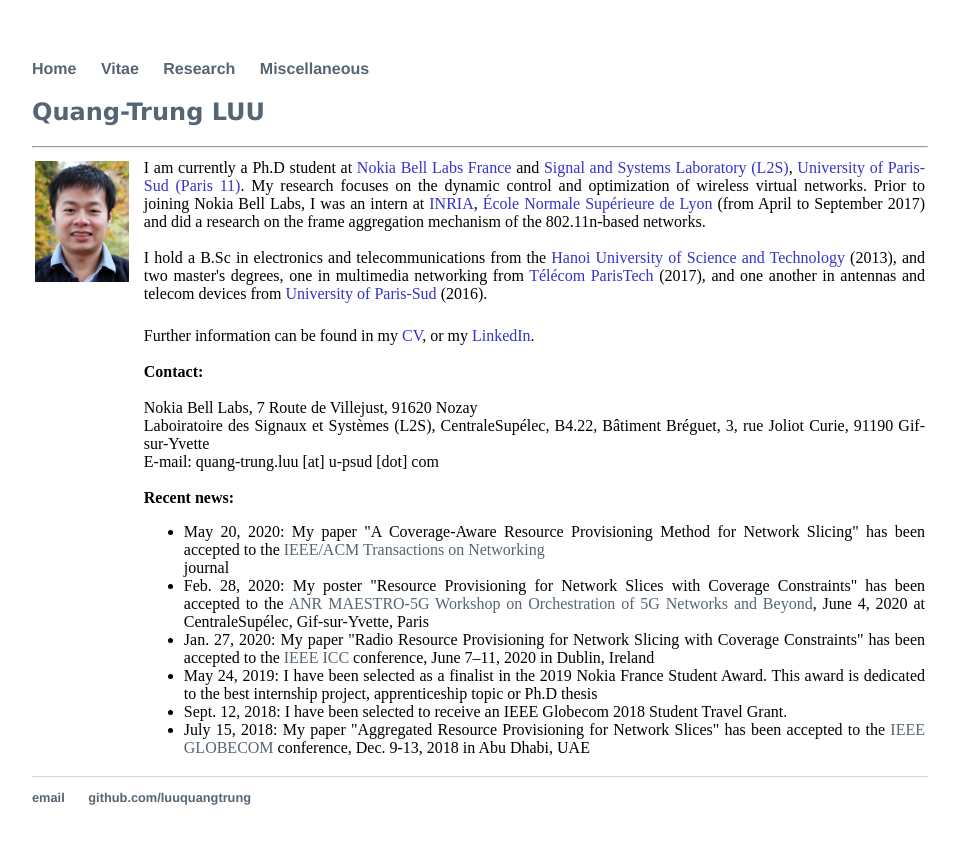
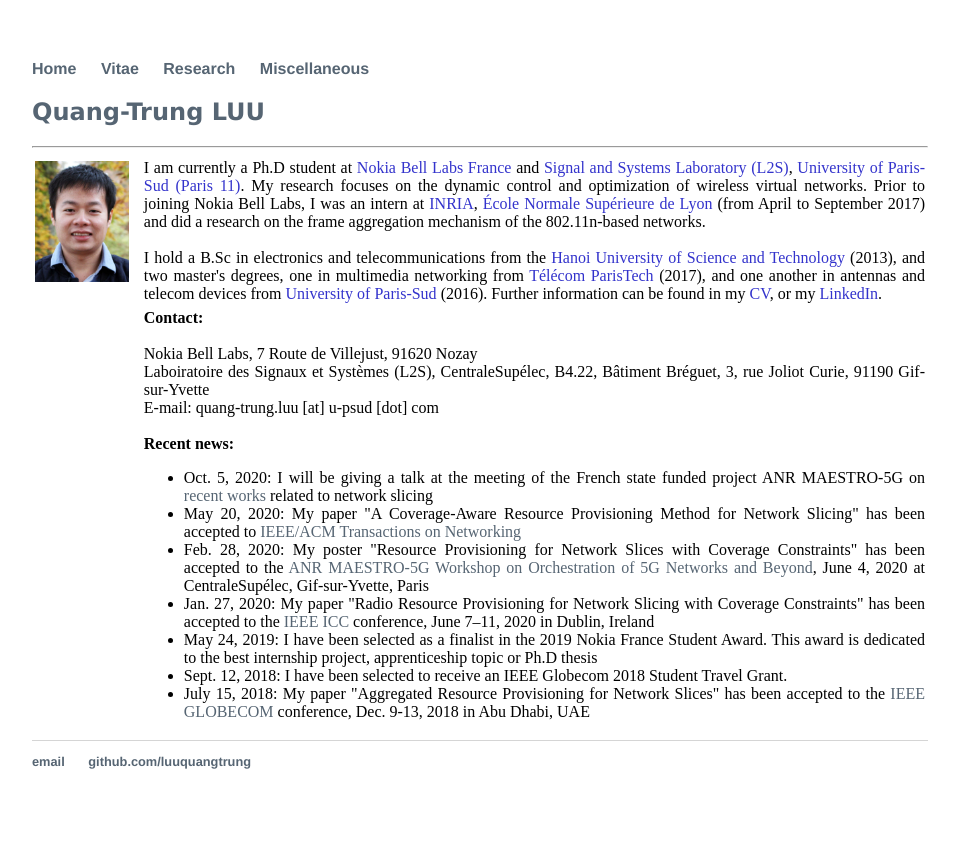
Before and after one commit to luuquangtrung/luuquangtrung.github.io_v1, a Jekyll site: the page built from index.html, in a window 1280 px wide. Shown: the top 844 px of the page, without its empty margins (160-1119 px from the left). Built offline with Jekyll 4.4.1, drawn with Linux system fonts in a browser that asks for light colours.

Commit message:
update index of <main page>

```diff
--- a/index.html
+++ b/index.html
@@ -30,6 +30,7 @@ title: Quang-Trung Luu
 
 			I hold a B.Sc in electronics and telecommunications from the <a href="https://en.hust.edu.vn/" target="_blank" rel="nofollow" style="color: #3333cc">Hanoi University of Science and Technology</a> (2013), and two master's degrees, one in multimedia networking from <a href="http://www.telecom-paristech.fr/" target="_blank" rel="nofollow" style="color: #3333cc">Télécom ParisTech</a> (2017), and one another in antennas and telecom devices from <a href="http://www.u-psud.fr/" target="_blank" rel="nofollow" style="color: #3333cc">University of Paris-Sud</a> (2016).
 
+			Further information can be found in my <a href="https://luuquangtrung.github.io/vitae/" target="_blank" rel="nofollow"  style="color: #3333cc">CV</a>, or my <a href="https://www.linkedin.com/in/luuquangtrung/"  target="_blank" rel="nofollow" style="color: #3333cc">LinkedIn</a>.
 		</td>
 
     </tr>
@@ -38,14 +39,7 @@ title: Quang-Trung Luu
 <table width = "100%"; align = left">
    <tr >
         <td width="12%" align = "center"> </td>
-
         <td width="88%" align = "justify">
-
-    		<div>&nbsp;</div>
-
-        	Further information can be found in my <a href="https://www.dropbox.com/sh/u889s4w1d96p7mi/AABlNhoh9NpJuGdUNkXyDG06a?dl=0" target="_blank" rel="nofollow"  style="color: #3333cc">CV</a>, or my <a href="https://www.linkedin.com/in/luuquangtrung/"  target="_blank" rel="nofollow" style="color: #3333cc">LinkedIn</a>.
-
-			<div>&nbsp;</div>
 			<b>Contact:</b>
 			<div>&nbsp;</div>
 			Nokia Bell Labs, 7 Route de Villejust, 91620 Nozay
@@ -57,7 +51,8 @@ title: Quang-Trung Luu
 			<div>&nbsp;</div>
 			<b>Recent news:</b>
 			<ul>
-				<li> May 20, 2020: My paper "A Coverage-Aware Resource Provisioning Method for Network Slicing" has been accepted to the <a href="https://ton.lids.mit.edu/">IEEE/ACM Transactions on Networking</a></li> journal
+				<li> Oct. 5, 2020: I will be giving a talk at the meeting of the French state funded project ANR MAESTRO-5G on <a href="https://ieeexplore.ieee.org/document/9187556/">recent works</a> related to network slicing </li>
+				<li> May 20, 2020: My paper "A Coverage-Aware Resource Provisioning Method for Network Slicing" has been accepted to <a href="https://ieeexplore.ieee.org/document/9187556/">IEEE/ACM Transactions on Networking</a></li>
 				<li> Feb. 28, 2020: My poster "Resource Provisioning for Network Slices with Coverage Constraints" has been accepted to the <a href="https://orch5g.roc.cnam.fr/">ANR MAESTRO-5G Workshop on Orchestration of 5G Networks and Beyond</a>, June 4, 2020 at CentraleSupélec, Gif-sur-Yvette, Paris </li>
 				<li> Jan. 27, 2020: My paper "Radio Resource Provisioning for Network Slicing with Coverage Constraints" has been accepted to the <a href="https://icc2020.ieee-icc.org/">IEEE ICC</a> conference, June 7–11, 2020 in Dublin, Ireland </li>
 				<li> May 24, 2019: I have been selected as a finalist in the 2019 Nokia France Student Award. This award is dedicated to the best internship project, apprenticeship topic or Ph.D thesis</li>
```
